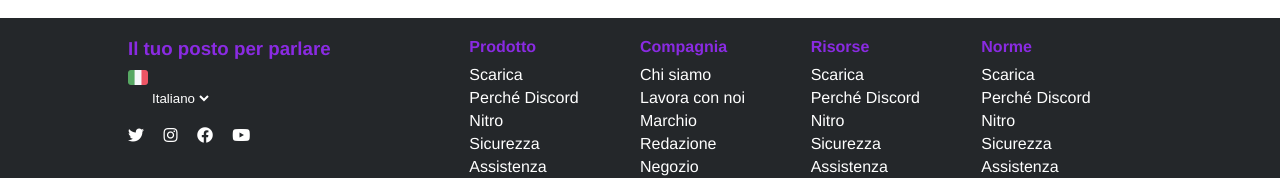
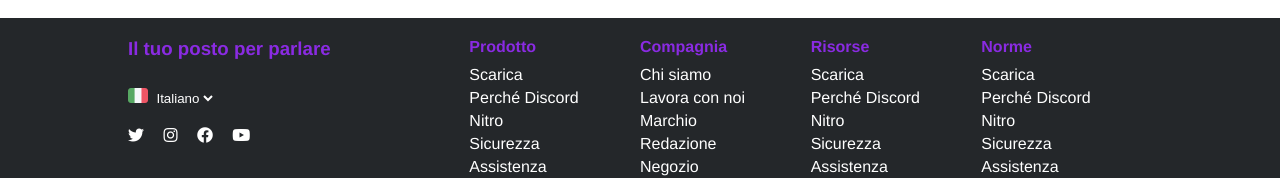
Before and after one commit to marianomarchionna/htmlcss-discord, a plain HTML site: page index.html in a window 1280 px wide. Shown: the part 3086-3264 px from the top of the page. Drawn offline with Linux system fonts and the light colour scheme.

Commit message:
Bandiera fixata

```diff
--- a/css/style.css
+++ b/css/style.css
@@ -249,10 +249,14 @@
 }
 
 .sector-left img{
-    float: left;
     height: 15px;
     width: 20px;
     border-radius: 3px;
+    text-align: middle;
+}
+
+form{
+    display: inline-block;
 }
 
 .footer-bottom {
--- a/index.html
+++ b/index.html
@@ -108,6 +108,7 @@
                 <div class="footer-top clearfix">
                     <div class="sector-left">
                         <h3>Il tuo posto per parlare</h3>
+                        <div class="nation">
                             <img src="img/ita.png" alt="Bandiera italia">
                             <form action="get">
                                 <select class="lingua">
@@ -116,6 +117,7 @@
                                     <option value="Fr">French</option>
                                 </select>
                             </form>
+                        </div>
                         <div class="icon">
                             <i class="fab fa-twitter"></i>
                             <i class="fab fa-instagram"></i>
```
Lines whose indentation alone changed are shown as unchanged.
